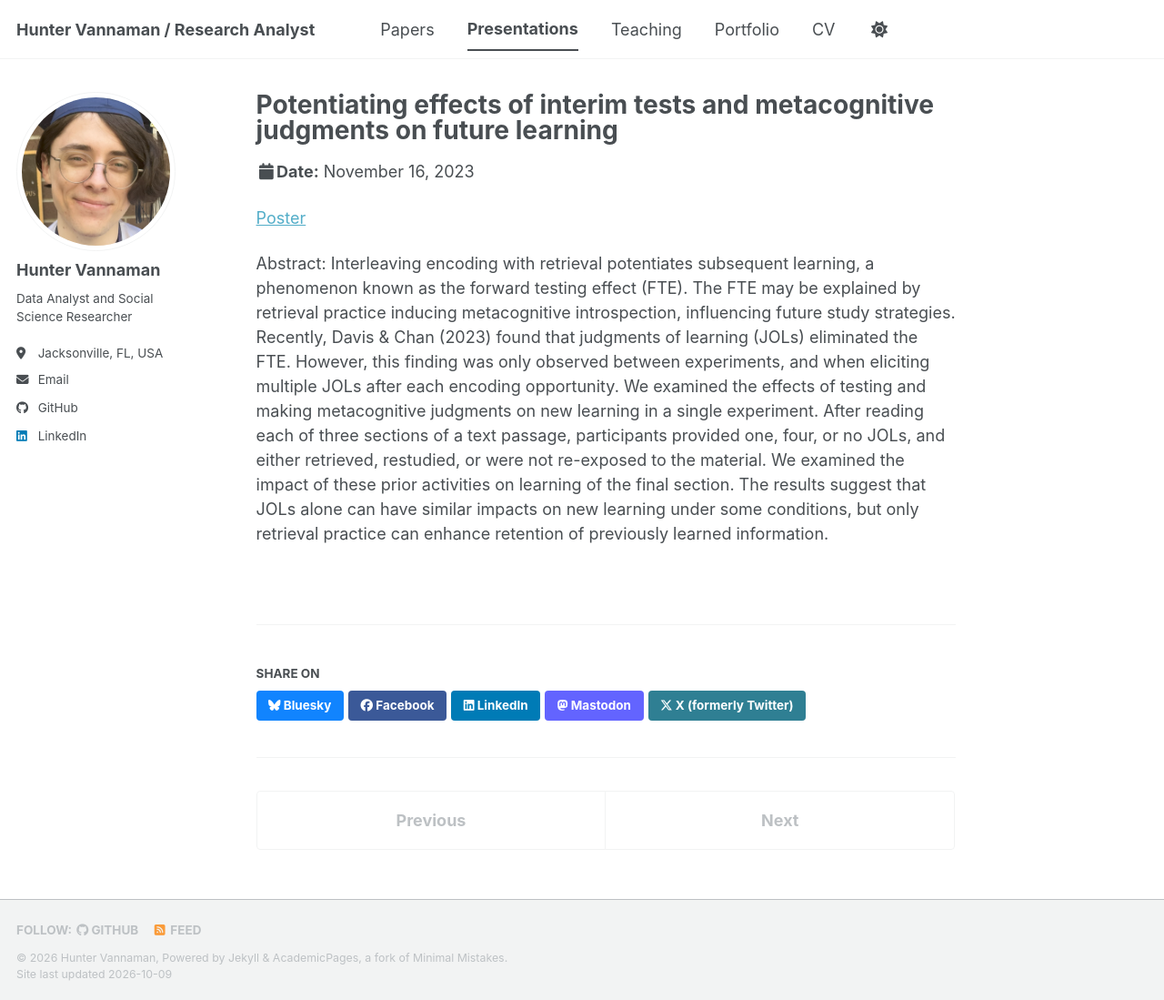
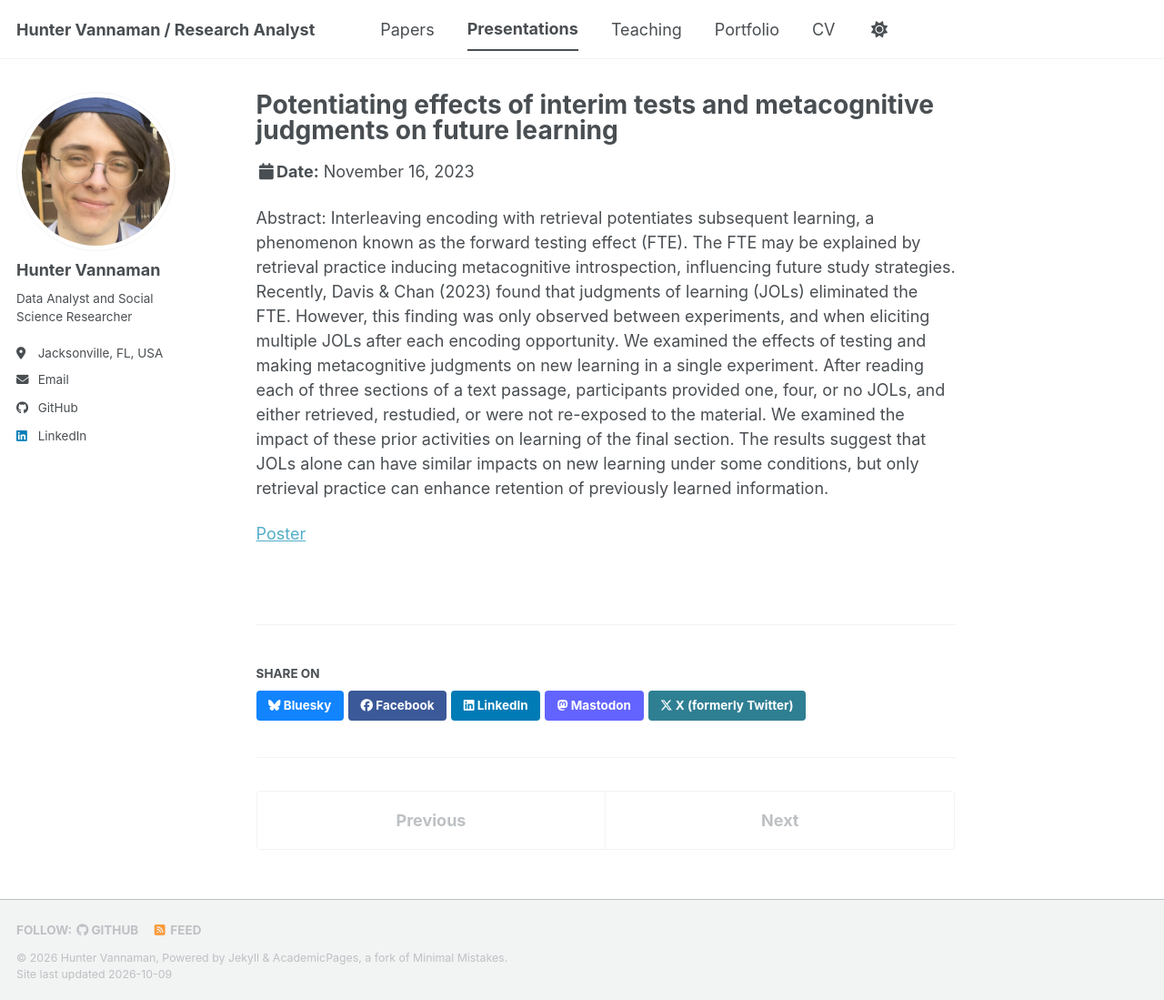
Before and after one commit to huntervannaman/huntervannaman.github.io, a Jekyll site: the page built from _talks/2023-11-16.md, in a window 1280 px wide and 1099 px high. Shown: the whole window at 91% size. Built offline with Jekyll 4.4.1, drawn with Linux system fonts in a browser that asks for light colours; a style sheet for code colours, icons or effects is not loaded.

Commit message:
Update 2023-11-16.md

```diff
--- a/_talks/2023-11-16.md
+++ b/_talks/2023-11-16.md
@@ -8,6 +8,6 @@ date: 2023-11-16
 location: "San Francisco, CA, USA"
 ---
 
+Abstract: Interleaving encoding with retrieval potentiates subsequent learning, a phenomenon known as the forward testing effect (FTE). The FTE may be explained by retrieval practice inducing metacognitive introspection, influencing future study strategies. Recently, Davis & Chan (2023) found that judgments of learning (JOLs) eliminated the FTE. However, this finding was only observed between experiments, and when eliciting multiple JOLs after each encoding opportunity. We examined the effects of testing and making metacognitive judgments on new learning in a single experiment. After reading each of three sections of a text passage, participants provided one, four, or no JOLs, and either retrieved, restudied, or were not re-exposed to the material. We examined the impact of these prior activities on learning of the final section. The results suggest that JOLs alone can have similar impacts on new learning under some conditions, but only retrieval practice can enhance retention of previously learned information.
+
 [Poster](https://huntervannaman.github.io/files/2023-11-16-psychonomics.png)
-
-Abstract: Interleaving encoding with retrieval potentiates subsequent learning, a phenomenon known as the forward testing effect (FTE). The FTE may be explained by retrieval practice inducing metacognitive introspection, influencing future study strategies. Recently, Davis & Chan (2023) found that judgments of learning (JOLs) eliminated the FTE. However, this finding was only observed between experiments, and when eliciting multiple JOLs after each encoding opportunity. We examined the effects of testing and making metacognitive judgments on new learning in a single experiment. After reading each of three sections of a text passage, participants provided one, four, or no JOLs, and either retrieved, restudied, or were not re-exposed to the material. We examined the impact of these prior activities on learning of the final section. The results suggest that JOLs alone can have similar impacts on new learning under some conditions, but only retrieval practice can enhance retention of previously learned information.
```
